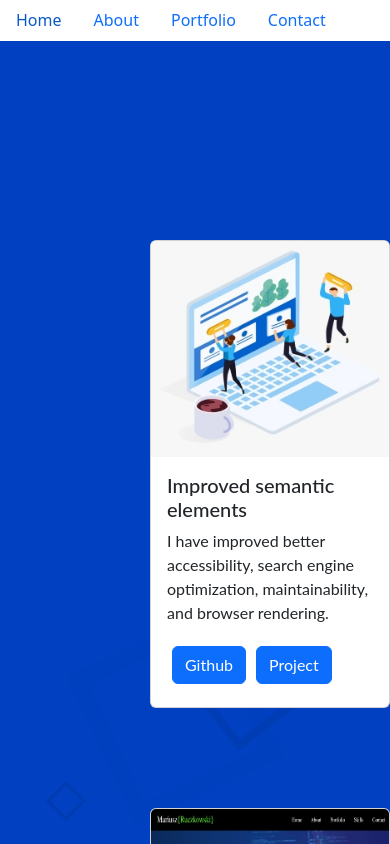
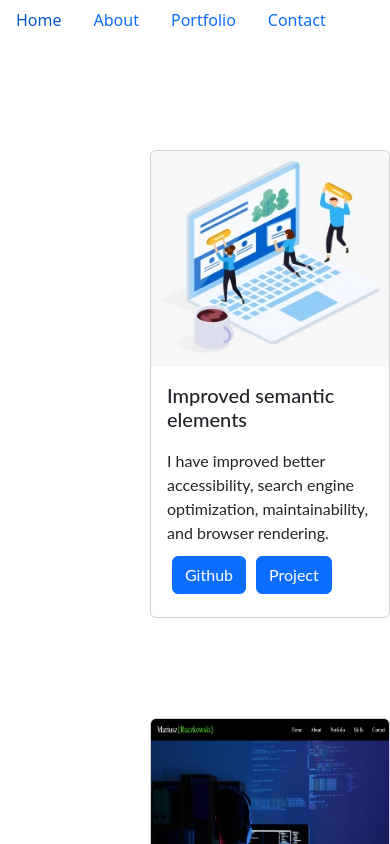
Before and after one commit to gines18/portfolio-react, a React (Create React App) app: page /portfolio-react/portfolio in a window 390 px wide. Shown: the top 844 px of the page. Built offline with nearby package versions, Linux system fonts and the light colour scheme.

Commit message:
add media query for devices below 390px

```diff
--- a/src/components/pages/About.css
+++ b/src/components/pages/About.css
@@ -26,3 +26,22 @@
     color: white;
     font-family: 'Quicksand', sans-serif;
 }
+
+@media (max-width: 390px){
+  .container3{
+    height: 89vh;
+  }
+ img{
+  position: relative;
+  top: -60px;
+  width: 200px;
+ }
+ .description{
+  font-size: 0.9rem;
+  margin-left: 20px;
+  margin-right: 20px;
+  margin-top: 0px;
+  height: 300px;
+ }
+
+}
--- a/src/components/pages/Contact.css
+++ b/src/components/pages/Contact.css
@@ -31,7 +31,6 @@
     justify-content: center;
     align-items: start;
     width: 100%;
-
     flex-wrap: wrap;
 }
 
@@ -68,5 +67,20 @@
  }
 .card-body{
     font-family: 'Lato', sans-serif;
+}
+
+@media (max-width: 390px){
+.header{
+    font-size: 1.5rem;
+}
+.img1{
+    position: relative;
+    top: -30px;
+    width: 250px;
+    height: 200px;
+}
+.container4{
+    height: 40vh;
+}
 
 }
--- a/src/components/pages/Home.css
+++ b/src/components/pages/Home.css
@@ -12,6 +12,7 @@ body{
     height: 50vh;
     background-color: #0d3b66;
     color: azure;
+    font-size: 3rem;
 }
 
 .container2{
@@ -29,11 +30,7 @@ body{
 .square{
     display: flex;
     position: relative;
-
-
     height: 450px;
-
-    background-color:white;
 }
 
 .text{
@@ -42,3 +39,29 @@ body{
     width: 400px;
 
 }
+@media(max-width: 390px){
+    .container1{
+        width: 100%;
+        height: 15vh;
+        font-size: 1rem;
+    }
+
+    p{
+        position: relative;
+    top: 10px;
+    }
+    .square{
+       top: 50px ;
+        height: 200px;
+        width: 200px;
+    }
+
+.text{
+    font-size: 0.8rem;
+    margin: 20px;
+    margin-top: -70px;
+}}
+
+@media(max-width: 390px){
+
+}
--- a/src/components/pages/Home.js
+++ b/src/components/pages/Home.js
@@ -8,7 +8,7 @@ function Home() {
   return (
     <>
     <div className="container1">
-    <h1>Who is FrontEnd Web developer?</h1>
+    <p>Who is FrontEnd Web developer?</p>
     <p>Let's  find out</p>
     </div>
     <div className="container2">
--- a/src/components/pages/Portfolio.css
+++ b/src/components/pages/Portfolio.css
@@ -9,6 +9,7 @@
 
 .card{
     margin-bottom: 20px;
+
 }
 .card-body{
     min-height:250px;
@@ -19,116 +20,13 @@
     margin: 5px;
 }
 
-@keyframes cube {
-    from {
-        transform: scale(0) rotate(0deg) translate(-50%, -50%);
-        opacity: 1;
+@media (max-width: 390px){
+    .card img{
+       top: 0px;
     }
-    to {
-        transform: scale(20) rotate(960deg) translate(-50%, -50%);
-        opacity: 0;
+    .card-container{
+        position: relative;
+        top: -90px;
+
     }
 }
-
-.background {
-    position: absolute;
-    width: 100vw;
-    height: 135vh;
-    top: 41px;
-    left: 0;
-    z-index: -1;
-    padding: 0px;
-    background: #0040C1;
-    overflow: hidden;
-}
-.background li {
-    position: absolute;
-    top: 80vh;
-    left: 45vw;
-    width: 10px;
-    height: 10px;
-    border: solid 1px #0039ad;
-    color: transparent;
-    transform-origin: top left;
-    transform: scale(0) rotate(0deg) translate(-50%, -50%);
-    animation: cube 7s ease-in forwards infinite;
-}
-
-.background li:nth-child(0) {
-    animation-delay: 0s;
-    left: 49vw;
-    top: 33vh;
-}
-
-.background li:nth-child(1) {
-    animation-delay: 2s;
-    left: 63vw;
-    top: 77vh;
-}
-
-.background li:nth-child(2) {
-    animation-delay: 4s;
-    left: 17vw;
-    top: 90vh;
-}
-
-.background li:nth-child(3) {
-    animation-delay: 6s;
-    left: 9vw;
-    top: 95vh;
-    border-color: #0046d4;
-}
-
-.background li:nth-child(4) {
-    animation-delay: 8s;
-    left: 70vw;
-    top: 65vh;
-    border-color: #0046d4;
-}
-
-.background li:nth-child(5) {
-    animation-delay: 10s;
-    left: 37vw;
-    top: 0vh;
-}
-
-.background li:nth-child(6) {
-    animation-delay: 12s;
-    left: 90vw;
-    top: 43vh;
-    border-color: #0046d4;
-}
-
-.background li:nth-child(7) {
-    animation-delay: 14s;
-    left: 95vw;
-    top: 51vh;
-    border-color: #0046d4;
-}
-
-.background li:nth-child(8) {
-    animation-delay: 16s;
-    left: 51vw;
-    top: 37vh;
-    border-color: #0046d4;
-}
-
-.background li:nth-child(9) {
-    animation-delay: 18s;
-    left: 6vw;
-    top: 23vh;
-}
-
-.background li:nth-child(10) {
-    animation-delay: 20s;
-    left: 27vw;
-    top: 15vh;
-    border-color: #0046d4;
-}
-
-.background li:nth-child(11) {
-    animation-delay: 22s;
-    left: 78vw;
-    top: 69vh;
-    border-color: #0046d4;
-}
--- a/src/components/pages/Portfolio.js
+++ b/src/components/pages/Portfolio.js
@@ -52,21 +52,6 @@ export default function Portfolio() {
 return (
   <>
 <div className="Portfolio">
-
-<ul class="background">
-   <li></li>
-   <li></li>
-   <li></li>
-   <li></li>
-   <li></li>
-   <li></li>
-   <li></li>
-   <li></li>
-   <li></li>
-   <li></li>
-   <li></li>
-   <li></li>
-</ul>
   {ProjectsData.map((project) => (
 <Projects title={project.title} image={project.image} description={project.description} link={project.link} link2={project.link2}/>
   ))}
```
